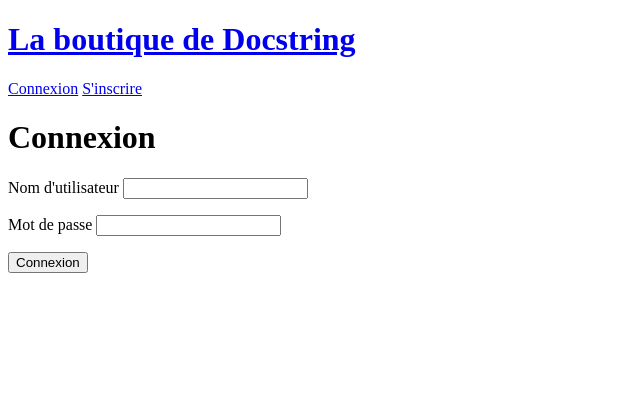
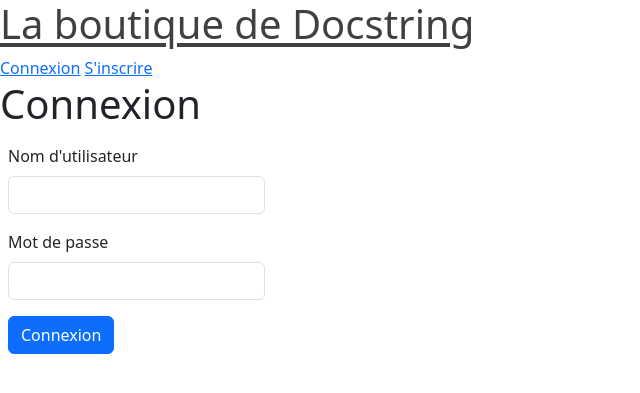
Before and after one commit to gabigab117/DocShop, a Django app: page /account/login/ in a window 1280 px wide. Shown: the top 393 px of the page, without its empty margins (0-640 px from the left). Run offline with Django 4.2, Linux system fonts and the light colour scheme.

Commit message:
last push before ubuntu

```diff
--- a/accounts/templates/accounts/login.html
+++ b/accounts/templates/accounts/login.html
@@ -3,18 +3,20 @@
 {% block content %}
 <h1>Connexion</h1>
 
+<div class="d-flex p-2">
 <form method="POST">
     {% csrf_token %}
     <p>
-<label for="username">Nom d'utilisateur</label>
-    <input id="username" type="text" name="username">
+<label for="username" class="form-label">Nom d'utilisateur</label>
+    <input id="username" type="text" name="username" class="form-control">
     </p>
 <p>
-    <label for="password">Mot de passe</label>
-    <input id="password" type="password" name="password">
+    <label for="password" class="form-label">Mot de passe</label>
+    <input id="password" type="password" name="password" class="form-control">
 
 </p>
 
-    <button type="submit">Connexion</button>
+    <button type="submit" class="btn btn-primary">Connexion</button>
 </form>
+</div>
 {% endblock %}
--- a/accounts/views.py
+++ b/accounts/views.py
@@ -1,3 +1,5 @@
+from pprint import pprint
+
 from django.contrib import messages
 from django.contrib.auth.decorators import login_required
 from django.forms import model_to_dict
--- a/store/models.py
+++ b/store/models.py
@@ -93,8 +93,9 @@
             order.ordered = True
             order.ordered_date = timezone.now()
             order.save()
-            self.orders.clear()
-            self.delete()
+
+        self.orders.clear()
+        self.delete()
 
     def delete(self, *args, **kwargs):
         orders = self.orders.all()
--- a/templates/base.html
+++ b/templates/base.html
@@ -1,11 +1,13 @@
 <!DOCTYPE html>
 <html lang="fr">
 <head>
-    <meta charset="UTF-8">
-    <title>La boutique de Docstring</title>
-</head>
+<meta charset="utf-8">
+    <meta name="viewport" content="width=device-width, initial-scale=1">
+    <title>Boutique</title>
+    <link href="https://cdn.jsdelivr.net/npm/bootstrap@5.3.0-alpha2/dist/css/bootstrap.min.css" rel="stylesheet" integrity="sha384-aFq/bzH65dt+w6FI2ooMVUpc+21e0SRygnTpmBvdBgSdnuTN7QbdgL+OapgHtvPp" crossorigin="anonymous">
+  </head>
 <body>
-<a href="{% url 'index' %}"> <h1>La boutique de Docstring</h1> </a>
+<a href="{% url 'index' %}" class="link-body-emphasis link-offset-2 link-underline-opacity-25 link-underline-opacity-75-hover"> <h1>La boutique de Docstring</h1> </a>
 {% if user.is_authenticated %}
 <i>{{ user.email }}</i>
 <a href="{% url 'accounts:logout' %}">Déconnexion</a>
@@ -25,6 +27,8 @@
 
 
 {% block content %}
+
+<script src="https://cdn.jsdelivr.net/npm/bootstrap@5.3.0-alpha2/dist/js/bootstrap.bundle.min.js" integrity="sha384-qKXV1j0HvMUeCBQ+QVp7JcfGl760yU08IQ+GpUo5hlbpg51QRiuqHAJz8+BrxE/N" crossorigin="anonymous"></script>
 {% endblock %}
 </body>
 </html>
```
Also changed, not shown: store/templates/store/index.html (+13 -3 lines).
